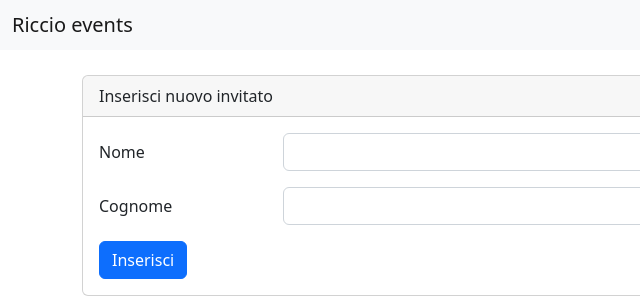
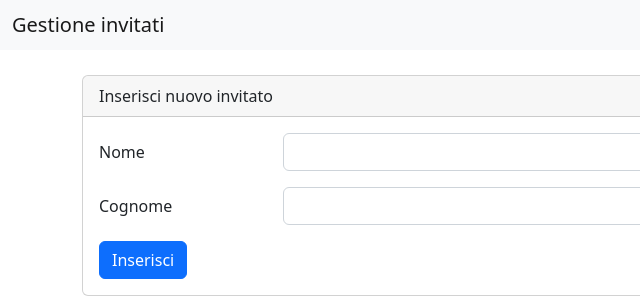
Before and after one commit to Barutta02/Invitati-Qr, a plain HTML site: page index.html in a window 1280 px wide. Shown: the full height of the page, 0-640 px from the left. Drawn offline with nearby package versions, Linux system fonts and the light colour scheme.

Commit message:
Update index.html

```diff
--- a/index.html
+++ b/index.html
@@ -21,7 +21,7 @@
     <!-- As a heading -->
     <nav class="navbar bg-light">
       <div class="container-fluid">
-        <span class="navbar-brand mb-0 h1">Riccio events</span>
+        <span class="navbar-brand mb-0 h1">Gestione invitati</span>
       </div>
     </nav>
     <div class="container">
```
